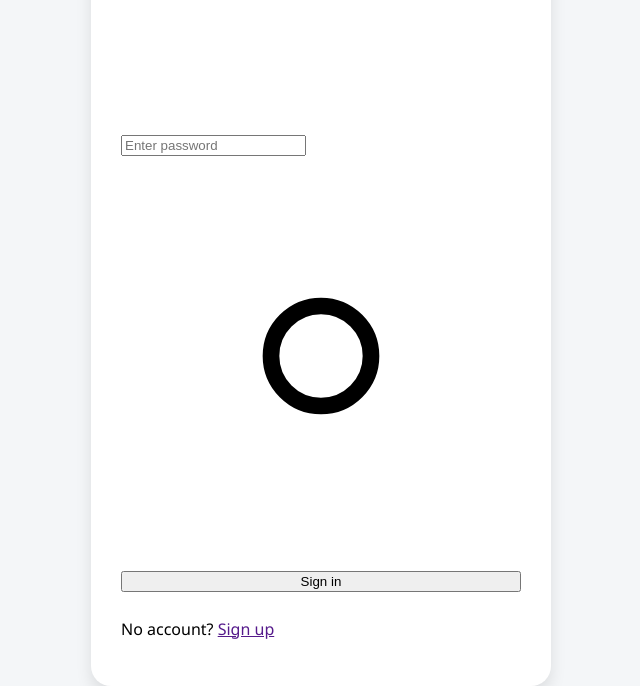
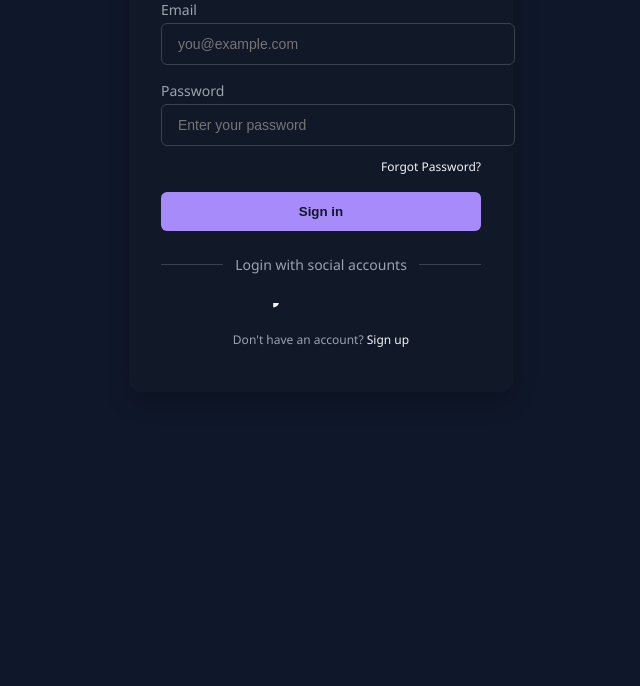
Before and after one commit to Ashwini1234567890/CLI, a plain HTML site: page Login.html in a window 1280 px wide. Shown: the part 257-943 px from the top of the page, without its empty margins (319-959 px from the left). After the commit the page ends 800 px from the top, so only its background shows below. Drawn offline with Linux system fonts and the light colour scheme.

Commit message:
Loginpage updated

```diff
--- a/Login.css
+++ b/Login.css
@@ -1,107 +1,123 @@
 body {
-  background-color: #f4f6f8;
+  margin: 0;
+  background-color: #0f172a;
   display: flex;
   justify-content: center;
   align-items: center;
   height: 100vh;
-  margin: 0;
   font-family: 'Segoe UI', Tahoma, Geneva, Verdana, sans-serif;
 }
 
-.form {
-  display: flex;
-  flex-direction: column;
-  gap: 10px;
-  background-color: #ffffff;
-  padding: 30px;
-  width: 400px;
-  border-radius: 20px;
-  box-shadow: 0 8px 16px rgba(0, 0, 0, 0.1);
+.form-container {
+  width: 320px;
+  border-radius: 0.75rem;
+  background-color: #111827;
+  padding: 2rem;
+  color: #f3f4f6;
+  box-shadow: 0 10px 25px rgba(0, 0, 0, 0.2);
 }
 
-.flex-column > label {
-  color: #151717;
-  font-weight: 600;
+.title {
+  text-align: center;
+  font-size: 1.5rem;
+  font-weight: 700;
+  margin-bottom: 1rem;
 }
 
-.inputForm {
-  border: 1.5px solid #ecedec;
-  border-radius: 10px;
-  height: 50px;
-  display: flex;
-  align-items: center;
-  padding-left: 10px;
-  transition: 0.2s ease-in-out;
+.input-group {
+  margin-bottom: 1rem;
 }
 
-.input {
-  margin-left: 10px;
-  border-radius: 10px;
-  border: none;
-  width: 100%;
-  height: 100%;
-  font-size: 16px;
+.input-group label {
+  display: block;
+  font-size: 0.875rem;
+  color: #9ca3af;
+  margin-bottom: 0.25rem;
 }
 
-.input:focus {
+.input-group input {
+  width: 100%;
+  border-radius: 0.375rem;
+  border: 1px solid #374151;
+  padding: 0.75rem 1rem;
+  background-color: #111827;
+  color: #f3f4f6;
+  font-size: 0.875rem;
+}
+
+.input-group input:focus {
+  border-color: #a78bfa;
   outline: none;
 }
 
-.inputForm:focus-within {
-  border: 1.5px solid #2d79f3;
+.forgot {
+  text-align: right;
+  margin-top: 0.5rem;
 }
 
-.flex-row {
-  display: flex;
-  justify-content: space-between;
-  align-items: center;
-  margin: 10px 0;
+.forgot a,
+.signup a {
+  color: #f3f4f6;
+  font-size: 0.75rem;
+  text-decoration: none;
 }
 
-.flex-row label {
-  font-size: 14px;
+.forgot a:hover,
+.signup a:hover {
+  text-decoration: underline;
 }
 
-.span {
-  font-size: 14px;
-  color: #2d79f3;
+.sign {
+  width: 100%;
+  background-color: #a78bfa;
+  padding: 0.75rem;
+  color: #111827;
+  border: none;
+  border-radius: 0.375rem;
+  font-weight: 600;
   cursor: pointer;
 }
 
-.button-submit {
-  margin-top: 10px;
-  background-color: #2d79f3;
+.social-message {
+  display: flex;
+  align-items: center;
+  margin-top: 1.5rem;
+}
+
+.line {
+  flex: 1;
+  height: 1px;
+  background-color: #374151;
+}
+
+.social-message .message {
+  margin: 0 0.75rem;
+  font-size: 0.875rem;
+  color: #9ca3af;
+}
+
+.social-icons {
+  display: flex;
+  justify-content: center;
+  margin-top: 1rem;
+}
+
+.icon {
+  background: transparent;
   border: none;
-  color: white;
-  font-size: 15px;
-  font-weight: 500;
-  border-radius: 10px;
-  height: 50px;
+  margin: 0 0.5rem;
   cursor: pointer;
 }
 
-.p {
-  text-align: center;
-  color: #333;
-  font-size: 14px;
+.icon svg {
+  height: 1.25rem;
+  width: 1.25rem;
+  fill: #f3f4f6;
 }
 
-.btn {
-  margin-top: 10px;
-  width: 100%;
-  height: 50px;
-  border-radius: 10px;
-  display: flex;
-  justify-content: center;
-  align-items: center;
-  font-weight: 500;
-  gap: 10px;
-  border: 1px solid #ededef;
-  background-color: white;
-  cursor: pointer;
-  transition: 0.2s ease-in-out;
+.signup {
+  text-align: center;
+  margin-top: 1rem;
+  font-size: 0.75rem;
+  color: #9ca3af;
 }
-
-.btn:hover {
-  border-color: #2d79f3;
-}
--- a/Login.html
+++ b/Login.html
@@ -7,31 +7,51 @@
 </head>
 <body>
 
-  <!-- Your provided form HTML here  -->
-  <!-- Keep it unchanged -->
+  <div class="form-container">
+    <p class="title">Login</p>
+    <form class="form">
+      <div class="input-group">
+        <label for="email">Email</label>
+        <input type="email" id="email" placeholder="you@example.com" required />
+      </div>
 
-  <form class="form">
-    <p class="form-title">Sign in to your account</p>
-    <div class="input-container">
-      <input placeholder="Enter email" type="email">
-      <span>
-        <svg stroke="currentColor" viewBox="0 0 24 24" fill="none" xmlns="http://www.w3.org/2000/svg">
-          <path d="M16 12a4 4 0 10-8 0 4 4 0 008 0zm0 ..."></path>
+      <div class="input-group">
+        <label for="password">Password</label>
+        <input type="password" id="password" placeholder="Enter your password" required />
+        <div class="forgot">
+          <a href="#">Forgot Password?</a>
+        </div>
+      </div>
+
+      <button type="submit" class="sign">Sign in</button>
+    </form>
+
+    <div class="social-message">
+      <div class="line"></div>
+      <p class="message">Login with social accounts</p>
+      <div class="line"></div>
+    </div>
+
+    <div class="social-icons">
+      <button aria-label="Google login" class="icon">
+        <svg viewBox="0 0 32 32" xmlns="http://www.w3.org/2000/svg" class="w-5 h-5 fill-current">
+          <path d="M16.318 13.714v5.484h9.078c-0.37 2.354-2.745 6.901-9.078 6.901..."/>
         </svg>
-      </span>
+      </button>
+      <button aria-label="Twitter login" class="icon">
+        <svg viewBox="0 0 32 32" xmlns="http://www.w3.org/2000/svg" class="w-5 h-5 fill-current">
+          <path d="M31.937 6.093c-1.177 0.516-2.437 0.871-3.765..."/>
+        </svg>
+      </button>
+      <button aria-label="GitHub login" class="icon">
+        <svg viewBox="0 0 32 32" xmlns="http://www.w3.org/2000/svg" class="w-5 h-5 fill-current">
+          <path d="M16 0.396c-8.839 0-16 7.167-16 16..."/>
+        </svg>
+      </button>
     </div>
-    <div class="input-container">
-      <input placeholder="Enter password" type="password">
-      <span>
-        <svg stroke="currentColor" viewBox="0 0 24 24" fill="none" xmlns="http://www.w3.org/2000/svg">
-          <path d="M15 12a3 3 0 11-6 0 3 3 0 016 0z"></path>
-          <path d="M2.458 12C3.732 7.943 7.523 5 ..."></path>
-        </svg>
-      </span>
-    </div>
-    <button class="submit" type="submit">Sign in</button>
-    <p class="signup-link">No account? <a href="">Sign up</a></p>
-  </form>
+
+    <p class="signup">Don't have an account? <a href="#">Sign up</a></p>
+  </div>
 
   <script src="login.js"></script>
 </body>
--- a/Login.js
+++ b/Login.js
@@ -1,35 +1,37 @@
 document.addEventListener("DOMContentLoaded", () => {
   const form = document.querySelector(".form");
-  const emailInput = form.querySelector('input[type="email"]');
-  const passwordInput = form.querySelector('input[type="password"]');
+  const emailInput = document.getElementById("email");
+  const passwordInput = document.getElementById("password");
 
-  form.addEventListener("submit", function (event) {
+  form.addEventListener("submit", (event) => {
     event.preventDefault();
 
     const email = emailInput.value.trim();
     const password = passwordInput.value.trim();
 
-    // Email validation
     if (!validateEmail(email)) {
-      alert("⚠️ Please enter a valid email address.");
+      showAlert("⚠️ Please enter a valid email.");
       emailInput.focus();
       return;
     }
 
-    // Password validation
     if (password.length < 6) {
-      alert("🔒 Password must be at least 6 characters long.");
+      showAlert("🔒 Password must be at least 6 characters.");
       passwordInput.focus();
       return;
     }
 
-    // Simulated login success
-    alert(`✅ Login successful!\n📧 Email: ${email}`);
-    form.reset(); // Clear form after success
+    // Success
+    alert(`✅ Welcome back!\nEmail: ${email}`);
+    form.reset();
   });
 
   function validateEmail(email) {
-    const pattern = /^[^\s@]+@[^\s@]+\.[^\s@]+$/;
-    return pattern.test(email.toLowerCase());
+    const re = /^[^\s@]+@[^\s@]+\.[^\s@]+$/;
+    return re.test(email.toLowerCase());
+  }
+
+  function showAlert(message) {
+    alert(message);
   }
 });
```
